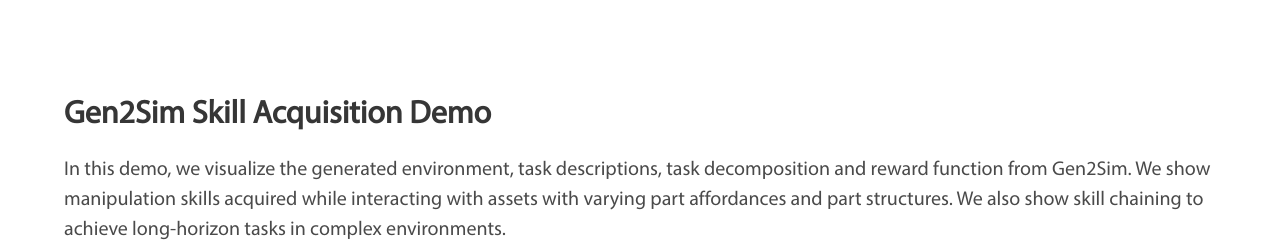
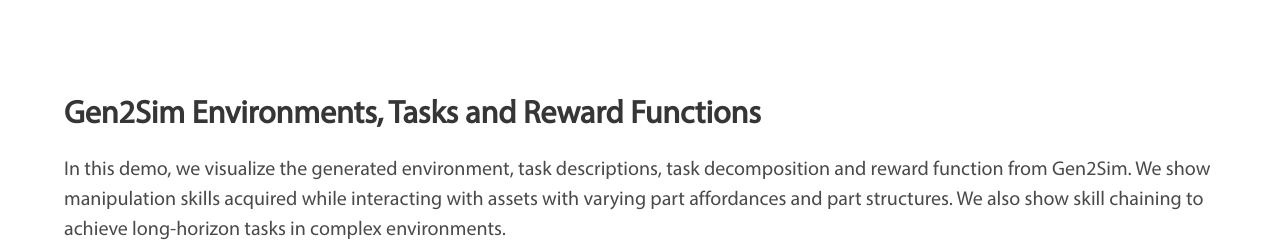
Before and after one commit to gen2sim/generation2simulation, a plain HTML site: page index.html in a window 1280 px wide. Shown: the part 1263-1508 px from the top of the page. Drawn offline with nearby package versions, Linux system fonts and the light colour scheme; some icons are missing; a web font is replaced by a local one.

Commit message:
Update index.html

```diff
--- a/index.html
+++ b/index.html
@@ -88,7 +88,7 @@
             <div class="rows">
                 <div class="rows is-centered ">
                     <div class="row is-full-width">
-                        <h2 class="title is-3"><span class="dvima">Gen2Sim Skill Acquisition Demo</span></h2>
+                        <h2 class="title is-3"><span class="dvima">Gen2Sim Environments, Tasks and Reward Functions</span></h2>
                         <p style="font-size: 125%">
                             In this demo, we visualize the generated environment, task descriptions, task decomposition and reward function
                             from Gen2Sim. We show manipulation skills acquired while interacting with assets with varying part affordances and part structures. We also show skill chaining to achieve long-horizon tasks in complex environments.
```
